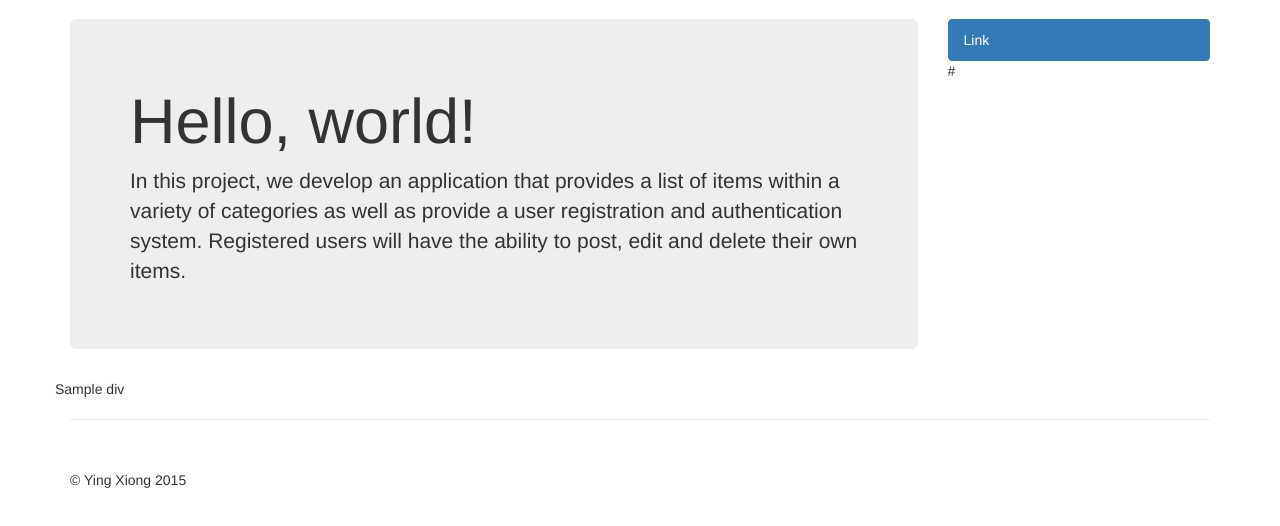
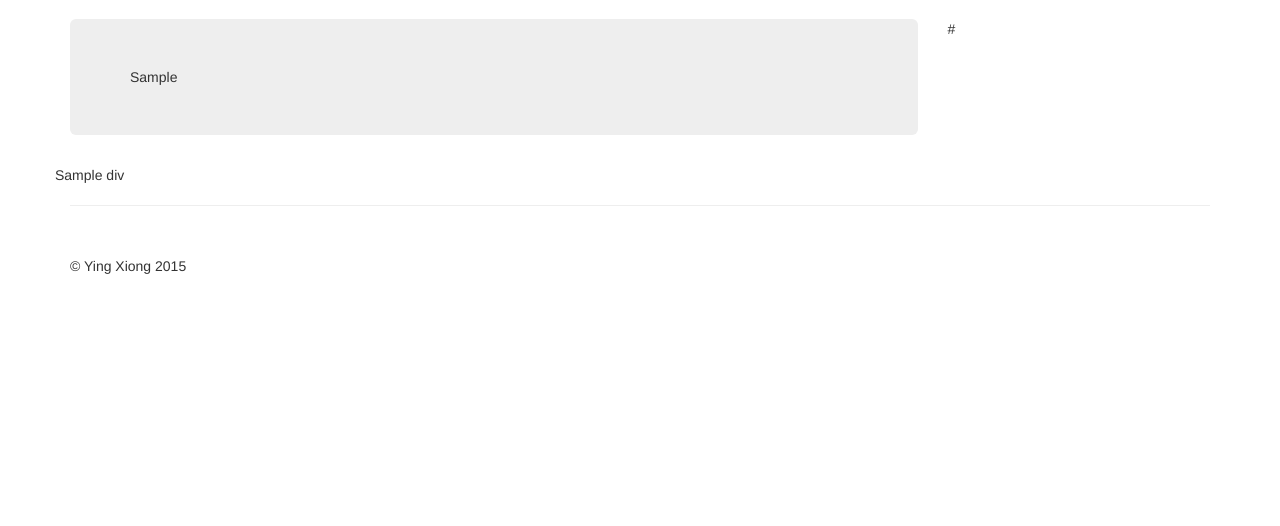
Before and after one commit to yxiong/udacity-full-stack, a Flask app: template catalog/templates/category.html in a window 1280 px wide. Shown: the part 51-577 px from the top of the page. Run offline with Flask 2, Linux system fonts and the light colour scheme; the template is opened without the code that fills it: most values are stand-ins (such as "Sample title", 1, 10 or a date in 2020); parts of the project's set-up code (start-up, migrations or seed data) failed here and were passed over; some libraries are stand-ins or nearby versions.

Commit message:
Finish CategoryHandler

```diff
--- a/catalog/application.py
+++ b/catalog/application.py
@@ -26,13 +26,18 @@ jinjaEnv = jinja2.Environment(
     loader = jinja2.FileSystemLoader("templates"))
 
 
-categories = []
-items = []
+categories = {}
+items = {}
 
 
-def render_category_link(category):
-    return '<a href="#" class="list-group-item">{0}</a>'.format(category.name)
+def render_category_link(category, is_active=False):
+    return '<a href="/{0}" class="list-group-item {1}">{0}</a>'.format(
+        category.name, is_active and "active" or "")
 
+
+def render_category_info(category):
+    return u'<h1>{0}</h1><p>{1} <a href="{2}">[Wiki Page]</a></p>'.format(
+        category.name, category.description, category.wiki_url)
 
 def render_item_preview_div(item):
     template = (
@@ -49,15 +54,33 @@ def render_item_preview_div(item):
 @app.route("/")
 def IndexHandler():
     template = jinjaEnv.get_template("category.html")
-    category_links = [render_category_link(c) for c in categories]
-    item_divs = [render_item_preview_div(i) for i in items]
+    category_links = [render_category_link(c) for c in categories.values()]
+    item_divs = [render_item_preview_div(i)
+                 for d in items.values() for i in d.values()]
+    category_info = """<h1>Hello, world!</h1>
+    <p>In this project, we develop an application that provides a list
+    of items within a variety of categories as well as provide a user
+    registration and authentication system. Registered users will have
+    the ability to post, edit and delete their own items.</p>"""
     return template.render(item_divs = item_divs,
-                           category_links = category_links)
+                           category_links = category_links,
+                           category_info = category_info)
 
 
-@app.route("/<category>")
-def CategoryHandler(category):
-    return "Handling: " + category
+@app.route("/<category_name>")
+def CategoryHandler(category_name):
+    if category_name not in categories:
+        return "Not Found", 404
+    category = categories[category_name]
+    template = jinjaEnv.get_template("category.html")
+    category_links = [render_category_link(c, c==category)
+                      for c in categories.values()]
+    item_divs = [render_item_preview_div(i)
+                 for i in items[category_name].values()]
+    category_info = render_category_info(category)
+    return template.render(item_divs = item_divs,
+                           category_links = category_links,
+                           category_info = category_info)
 
 
 @app.route("/<category>/<item>")
@@ -66,8 +89,12 @@ def ItemHandler(category, item):
 
 
 if __name__ == "__main__":
-    categories = session.query(Category).all()
-    items = session.query(Item).all()
+    for c in session.query(Category).all():
+        categories[c.name] = c
+    for item in session.query(Item).all():
+        cname = [c for c in categories.values()
+                 if c.cid == item.category_id][0].name
+        items.setdefault(cname, {})[item.name] = item
 
     app.debug = True
     app.run(host = "0.0.0.0", port = 8000)
--- a/catalog/templates/category.html
+++ b/catalog/templates/category.html
@@ -44,11 +44,7 @@
             <button type="button" class="btn btn-primary btn-xs" data-toggle="offcanvas">Toggle nav</button>
           </p>
           <div class="jumbotron">
-            <h1>Hello, world!</h1>
-            <p>In this project, we develop an application that provides a list
-            of items within a variety of categories as well as provide a user
-            registration and authentication system. Registered users will have
-            the ability to post, edit and delete their own items.</p>
+            {{ category_info }}
           </div>
 
           <div class="row">
@@ -58,7 +54,6 @@
 
         <div class="col-xs-6 col-sm-3 sidebar-offcanvas" id="sidebar">
           <div class="list-group">
-            <a href="#" class="list-group-item active">Link</a>
             {% for link in category_links %} {{ link }} {% endfor %}
           </div>
         </div><!--/.sidebar-offcanvas-->
```
